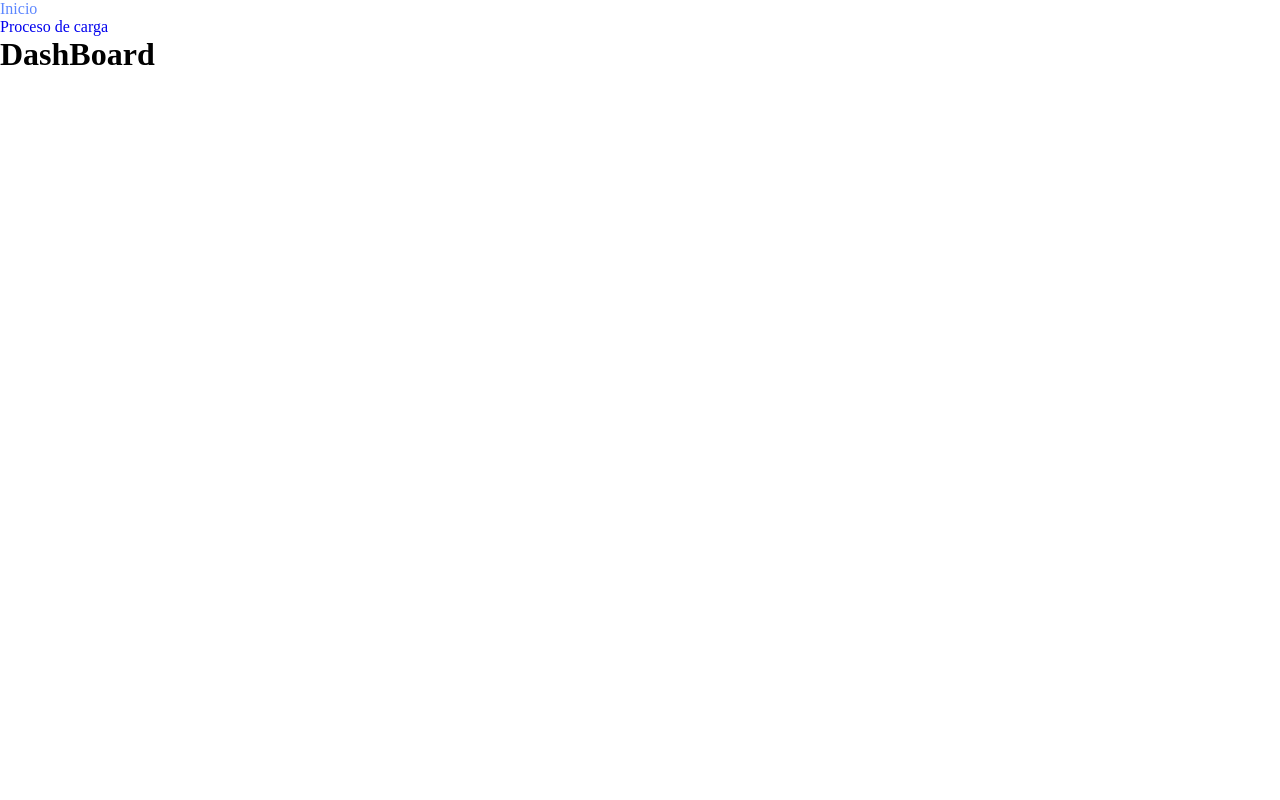
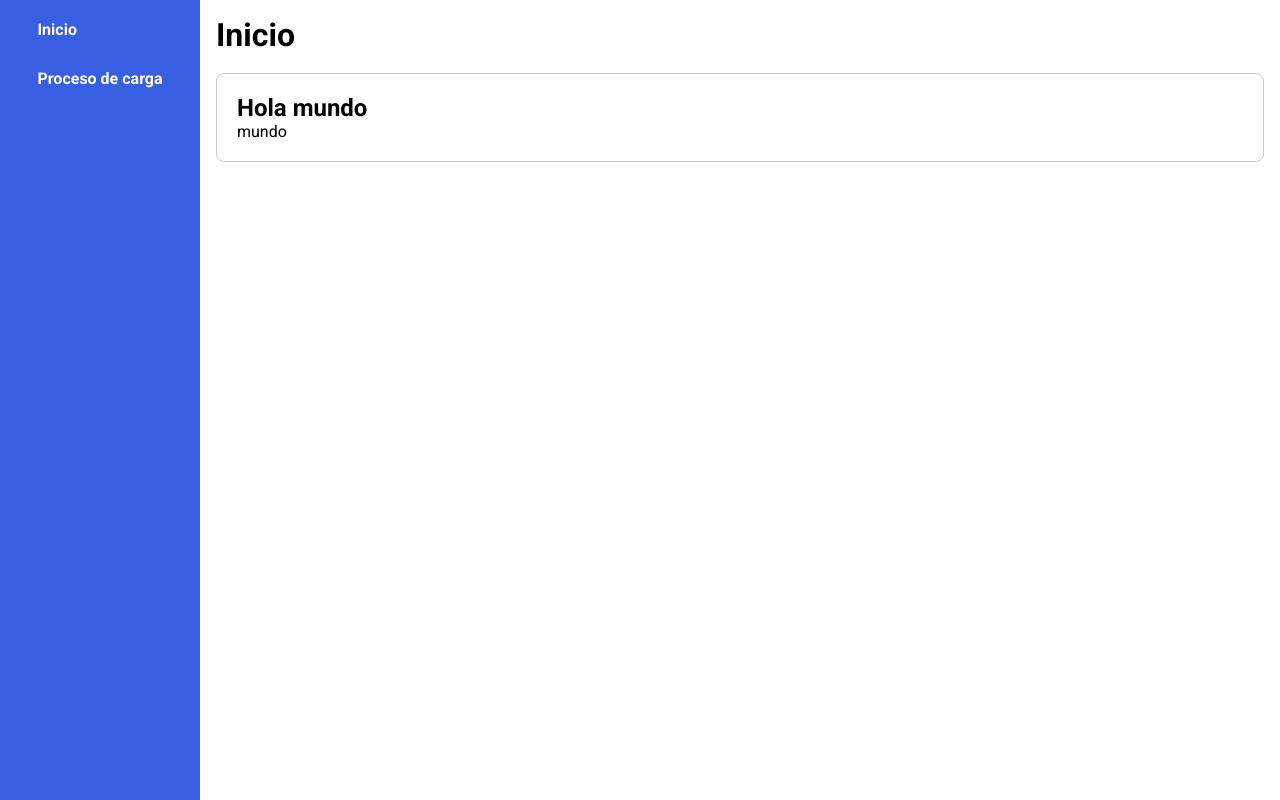
Before and after one commit to FelipeMendozaG/validate-document, a React (Vite) app: page / in a window 1280 px wide. Built offline with nearby package versions, Linux system fonts and the light colour scheme; no server answers.

Commit message:
componentes para ver procesos

```diff
--- a/src/App.css
+++ b/src/App.css
@@ -1,3 +1,9 @@
+@import url('https://fonts.googleapis.com/css2?family=Roboto:wght@400;700&display=swap');
+/* styles.css (archivo CSS global) */
+* {
+  font-family: 'Roboto', sans-serif;
+}
+
 .body-wrapper {
   position: relative
 }
@@ -134,6 +140,9 @@ ul {
   -o-object-fit: cover;
   object-fit: cover
 }
+.app-container {
+  display: flex;
+}
 
 .card-title {
   font-size: 18px
@@ -151,3 +160,6 @@ ul {
   -webkit-transition: 0.2s ease-in;
   transition: 0.2s ease-in
 }
+.app-container {
+  display: flex;
+}
--- a/src/App.tsx
+++ b/src/App.tsx
@@ -1,12 +1,12 @@
 import { Route, Routes } from 'react-router-dom';
-import DashBoardScreen from './pages/DashBoardScreen';
-import UploadScreen from './pages/UploadScreen';
+import DashBoardScreen from './pages/DashBoard/DashBoardScreen';
+import UploadScreen from './pages/Upload/UploadScreen';
 import Sidebar from './component/SideBar/SideBar';
 import './App.css'
 function App() {
   return (
     <>
-      <div>
+      <div className='app-container'>
         <Sidebar />
         <Routes>
           <Route path="/" element={<DashBoardScreen />} />
--- /dev/null
+++ b/src/component/CardProcess/CardProcess.tsx
@@ -0,0 +1,20 @@
+import React from "react";
+import './css/cardprocess.css'
+interface CardProcessProps{
+    title: string;
+    description: string;
+    is_process: boolean;
+  }
+const CardProcess:React.FC<CardProcessProps> = ({title,description,is_process})=>{
+    return (
+        <div className="card">
+            <h2>{title}</h2>
+            <p>{description}</p>
+            {is_process ?(
+                <div className="loader">
+                    <div className="spinner"></div>
+                </div>):(<></>)}
+        </div>
+    );
+}
+export default CardProcess
--- /dev/null
+++ b/src/component/CardProcess/css/cardprocess.css
@@ -0,0 +1,30 @@
+.card {
+  border: 1px solid #ccc;
+  border-radius: 8px;
+  padding: 20px;
+  margin-bottom: 20px;
+}
+
+.loader {
+  display: flex;
+  justify-content: center;
+  align-items: center;
+}
+
+.spinner {
+  width: 40px;
+  height: 40px;
+  border-radius: 50%;
+  border: 4px solid #f3f3f3;
+  border-top: 4px solid #3498db;
+  animation: spin 1s linear infinite;
+}
+
+@keyframes spin {
+  0% {
+    transform: rotate(0deg);
+  }
+  100% {
+    transform: rotate(360deg);
+  }
+}
--- a/src/component/SideBar/SideBar.tsx
+++ b/src/component/SideBar/SideBar.tsx
@@ -1,4 +1,5 @@
 import { Link } from 'react-router-dom';
+import './css/styles.css'
 const Sidebar = () => {
   return (
     <div className="sidebar">
--- a/src/component/SideBar/css/styles.css
+++ b/src/component/SideBar/css/styles.css
@@ -1,35 +1,34 @@
-.left-sidebar {
-    width: 270px;
-    background-color: #fff;
-    position: absolute;
-    -webkit-transition: 0.2s ease-in;
-    transition: 0.2s ease-in;
-    height: 100%;
-    z-index: 11;
-    border-right: 1px solid rgb(229, 234, 239)
+/* styles.css */
+@import url('https://fonts.googleapis.com/css2?family=Roboto:ital,wght@0,400;0,700;1,400&display=swap');
+
+.sidebar {
+  background-color: rgb(56, 95, 225);
+  color: white;
+  width: 200px;
+  height: 100vh;
+  display: flex;
+  flex-direction: column;
+  align-items: center;
+  font-family: 'Roboto', sans-serif;
 }
 
-.left-sidebar .scroll-sidebar {
-    overflow-y: auto;
-    padding: 0 24px;
-    height: calc(100vh - 190px);
-    border-radius: 7px
+.sidebar ul {
+  list-style-type: none;
+  padding: 0;
+  margin: 0;
 }
 
-.left-sidebar .scroll-sidebar .simplebar-track.simplebar-horizontal {
-    visibility: hidden !important
+.sidebar li {
+    margin-top: 10px;
 }
 
-.brand-logo {
-    min-height: 70px;
-    padding: 0 24px
+.sidebar li a {
+    display: block;
+    padding: 10px;
+    background-color: transparent;
+    border: none;
+    color: white;
+    text-decoration: none;
+    font-weight: bold;
+    cursor: pointer;
 }
-
-.unlimited-access {
-    padding: 18px 22px 25px;
-    margin: 0 -5px
-}
-
-.unlimited-access .unlimited-access-img {
-    margin: -35px -5px 0 -43px
-}
--- /dev/null
+++ b/src/env/constans.tsx
@@ -0,0 +1,3 @@
+export default {
+    "apiurl":"http://localhost:5000/api"
+}
--- /dev/null
+++ b/src/pages/DashBoard/DashBoardScreen.tsx
@@ -0,0 +1,30 @@
+import { useEffect, useState } from "react";
+import '../css/style.css'
+import CardProcess from "../../component/CardProcess/CardProcess";
+const DashBoardScreen = ()=>{
+    const [dataRes,SetDataRes] = useState(null);
+    const FetchResponse = async()=>{
+        try{
+            const response = await fetch("https://pokeapi.co/api/v2/pokemon/ditto");
+            const data = await response.json();
+            SetDataRes(data);
+        }catch(err){
+            console.log(err);
+            alert("error al conectarse al api");
+        }
+    }
+    useEffect(()=>{
+        FetchResponse();
+    },[]);
+
+    return (
+        <div className='dashboard-wrapper'>
+            <h1>Inicio</h1>
+            <br />
+            <div>
+                <CardProcess title="Hola mundo" description="mundo" is_process={false} />
+            </div>
+        </div>
+    )
+}
+export default DashBoardScreen;
--- a/src/pages/DashBoardScreen.tsx
+++ /dev/null
@@ -1,10 +0,0 @@
-import { useEffect } from "react";
-const DashBoardScreen = ()=>{
-    useEffect(()=>{},[]);
-    return (
-        <div className='body-wrapper'>
-            <h1>DashBoard</h1>
-        </div>
-    )
-}
-export default DashBoardScreen;
--- a/src/pages/UploadScreen.tsx
+++ b/src/pages/Upload/UploadScreen.tsx
@@ -1,3 +1,4 @@
+
 const UploadScreen = ()=>{
     return (
         <>
--- /dev/null
+++ b/src/pages/css/style.css
@@ -0,0 +1,7 @@
+/* styles.css */
+@import url('https://fonts.googleapis.com/css2?family=Roboto:ital,wght@0,400;0,700;1,400&display=swap');
+
+.dashboard-wrapper {
+    flex-grow: 1;
+    padding: 1rem
+}
```
Also changed, not shown: src/utils/UseApi.tsx (added).
